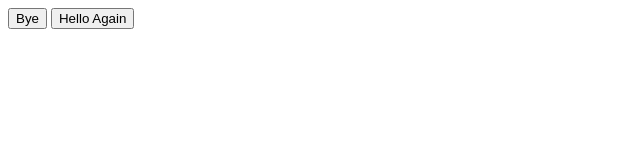
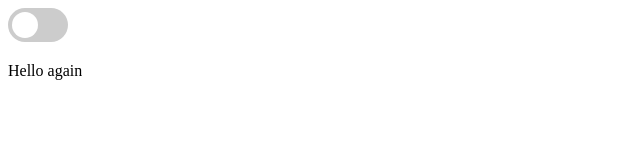
Before and after one commit to avoguga/Bye-Twitter-Statistics-Info, a browser extension: page index.html in a window 1280 px wide. Shown: the whole page, without its empty margins (0-640 px from the left). Drawn offline with Linux system fonts and the light colour scheme.

Commit message:
Add toogle slider

```diff
--- a/index.html
+++ b/index.html
@@ -1,15 +1,75 @@
 <!DOCTYPE html>
 <html lang="en">
-<head>
-    <meta charset="UTF-8">
-    <meta http-equiv="X-UA-Compatible" content="IE=edge">
-    <meta name="viewport" content="width=device-width, initial-scale=1.0">
+  <head>
+    <meta charset="UTF-8" />
+    <meta http-equiv="X-UA-Compatible" content="IE=edge" />
+    <meta name="viewport" content="width=device-width, initial-scale=1.0" />
     <title>Bye Statistics Info</title>
-</head>
-<body>
-    <button>Bye</button>
-    <button>Hello Again</button>
+    <style>
+      .toggle-container {
+        display: inline-block;
+        position: relative;
+        width: 60px;
+        height: 34px;
+      }
+
+      .toggle-container input[type="checkbox"] {
+        display: none;
+      }
+
+      .toggle-container .toggle-slider {
+        position: absolute;
+        cursor: pointer;
+        top: 0;
+        left: 0;
+        right: 0;
+        bottom: 0;
+        background-color: #ccc;
+        border-radius: 34px;
+        transition: 0.4s;
+      }
+
+      .toggle-container .toggle-slider:before {
+        position: absolute;
+        content: "";
+        height: 26px;
+        width: 26px;
+        left: 4px;
+        bottom: 4px;
+        background-color: white;
+        border-radius: 50%;
+        transition: 0.4s;
+      }
+
+      .toggle-container input[type="checkbox"]:checked + .toggle-slider {
+        background-color: #2196f3;
+      }
+
+      .toggle-container input[type="checkbox"]:checked + .toggle-slider:before {
+        transform: translateX(26px);
+      }
+    </style>
+  </head>
+  <body>
+    <div class="toggle-container">
+        <input type="checkbox" id="toggle-checkbox" />
+        <label class="toggle-slider" for="toggle-checkbox"></label>
+      </div>
+      <p id="message">Hello again</p>
+
+      <script>
+        const toggleCheckbox = document.querySelector("#toggle-checkbox");
+        const message = document.querySelector("#message");
+
+        toggleCheckbox.addEventListener("change", function () {
+          if (toggleCheckbox.checked) {
+            message.textContent = "Bye";
+          } else {
+            message.textContent = "Hello again";
+          }
+        });
+      </script>
 
     <script src="twitterScript.js"></script>
-</body>
+  </body>
 </html>
```
Also changed, not shown: manifest.json.
